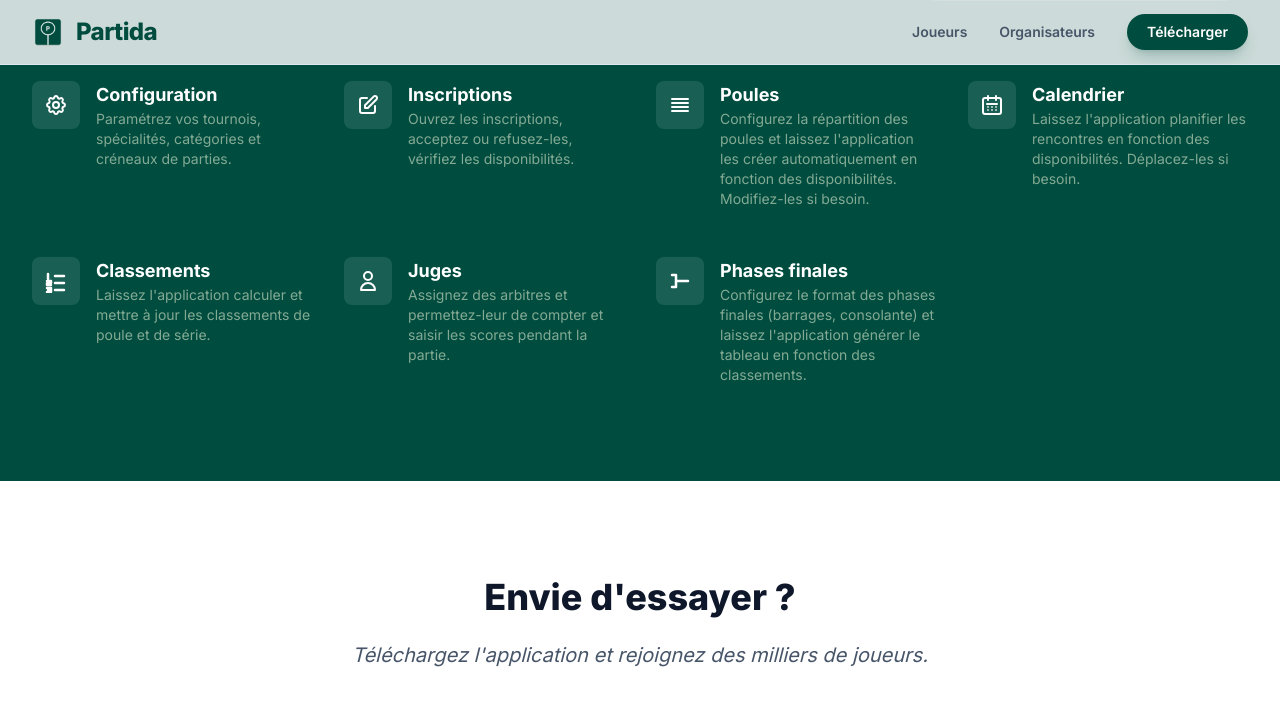
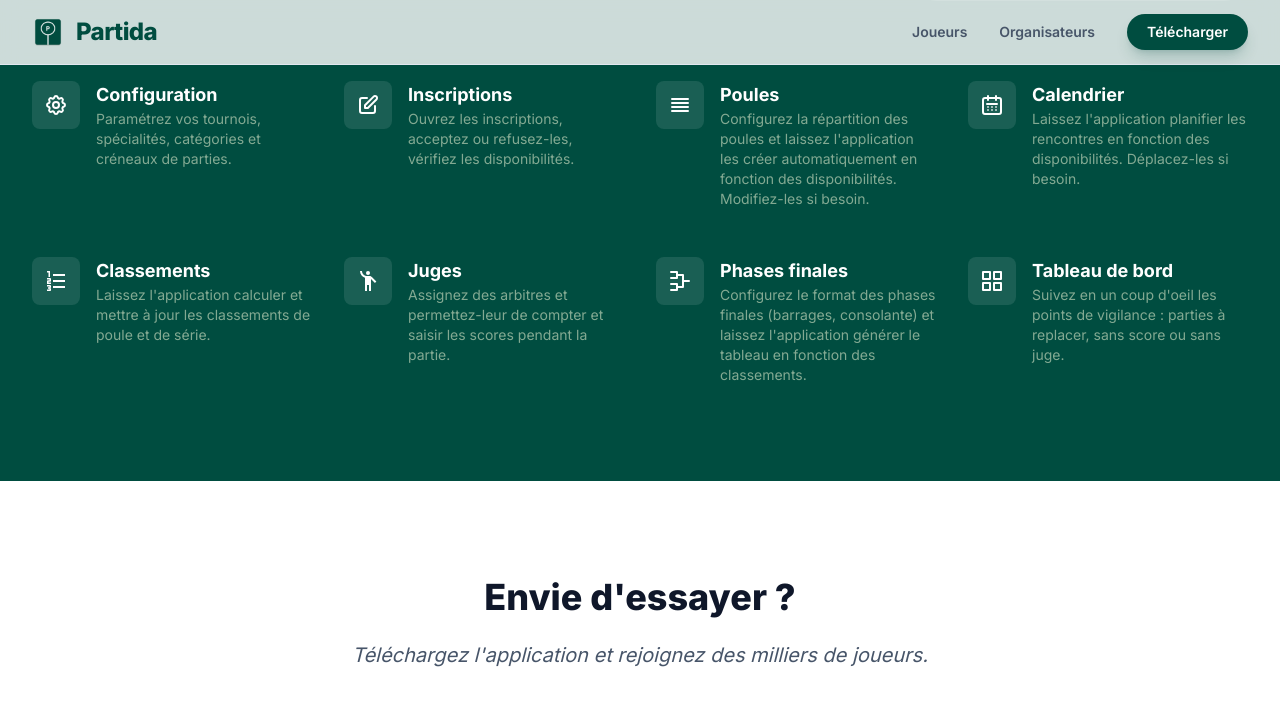
Before and after one commit to la-urre/Partida, a Jekyll site: the page index.html, which Jekyll copies as it is, in a window 1280 px wide and 900 px high, scrolled down 2388 px, cut to the strip 0-713 px from the top of the window. Shown: the top 706 px of the strip. Built offline with Jekyll 4.4.1, drawn with Linux system fonts in a browser that asks for light colours; nearby versions of some CDN libraries.

Commit message:
Fix content

```diff
--- a/index.html
+++ b/index.html
@@ -39,13 +39,10 @@
                     <img src="assets/img/app_icon.png" alt="Partida Logo" class="h-8 w-8">
                     <span class="text-2xl font-extrabold tracking-tight text-strongBasqueGreen">Partida</span>
                 </div>
-                <div class="hidden md:flex items-center space-x-8 text-sm font-semibold text-slate-600">
+                <div class="flex items-center space-x-4 sm:space-x-8 text-xs sm:text-sm font-semibold text-slate-600">
                     <a href="#features" class="hover:text-basqueGreen transition-colors">Joueurs</a>
                     <a href="#organizers" class="hover:text-basqueGreen transition-colors">Organisateurs</a>
-                    <a href="#download" class="bg-strongBasqueGreen text-white px-5 py-2 rounded-full hover:opacity-90 transition-all shadow-lg shadow-strongBasqueGreen/20">Télécharger</a>
-                </div>
-                <div class="md:hidden">
-                    <a href="#download" class="text-xs font-bold bg-basqueGreen text-white px-4 py-2 rounded-full">Installer</a>
+                    <a href="#download" class="bg-strongBasqueGreen text-white px-4 py-2 sm:px-5 sm:py-2 rounded-full hover:opacity-90 transition-all shadow-lg shadow-strongBasqueGreen/20">Télécharger</a>
                 </div>
             </div>
         </div>
@@ -218,8 +215,8 @@
                 <!-- Classements -->
                 <div class="flex items-start gap-4">
                     <div class="bg-white/10 p-3 rounded-lg shrink-0">
-                        <svg class="w-6 h-6" fill="none" stroke="currentColor" viewBox="0 0 24 24" stroke-width="2.5" stroke-linecap="round" stroke-linejoin="round">
-                            <path d="M4 5v5M3 12h4v2H3v2h4M3 19h4v2H4m3 0v2H3M11 7h9M11 14h9M11 21h9" />
+                        <svg class="w-6 h-6" fill="currentColor" viewBox="0 -960 960 960">
+                            <path d="M120-80v-60h100v-30h-60v-60h60v-30H120v-60h120q17 0 28.5 11.5T280-280v40q0 17-11.5 28.5T240-200q17 0 28.5 11.5T280-160v40q0 17-11.5 28.5T240-80H120Zm0-280v-110q0-17 11.5-28.5T160-510h60v-30H120v-60h120q17 0 28.5 11.5T280-560v70q0 17-11.5 28.5T240-450h-60v30h100v60H120Zm60-280v-180h-60v-60h120v240h-60Zm180 440v-80h480v80H360Zm0-240v-80h480v80H360Zm0-240v-80h480v80H360Z"/>
                         </svg>
                     </div>
                     <div>
@@ -230,8 +227,8 @@
                 <!-- Juges -->
                 <div class="flex items-start gap-4">
                     <div class="bg-white/10 p-3 rounded-lg shrink-0">
-                        <svg class="w-6 h-6" fill="none" stroke="currentColor" viewBox="0 0 24 24" stroke-width="2" stroke-linecap="round" stroke-linejoin="round">
-                            <path d="M16 7a4 4 0 11-8 0 4 4 0 018 0zM12 14a7 7 0 00-7 7h14a7 7 0 00-7-7z" />
+                        <svg class="w-6 h-6" fill="currentColor" viewBox="0 0 24 24">
+                            <circle cx="12" cy="4" r="2"/><path d="M15.89,8.11C15.5,7.72,14.83,7,13.53,7c-0.21,0-1.42,0-2.54,0C8.24,6.99,6,4.75,6,2H4c0,3.16,2.11,5.84,5,6.71V22h2v-6h2 v6h2V10.05L18.95,14l1.41-1.41L15.89,8.11z"/>
                         </svg>
                     </div>
                     <div>
@@ -242,13 +239,25 @@
                 <!-- Phases finales -->
                 <div class="flex items-start gap-4">
                     <div class="bg-white/10 p-3 rounded-lg shrink-0">
-                        <svg class="w-6 h-6" fill="none" stroke="currentColor" viewBox="0 0 24 24" stroke-width="2.5" stroke-linecap="round" stroke-linejoin="round">
-                            <path d="M4 6h4v12H4M8 12h12" />
+                        <svg class="w-6 h-6" fill="none" stroke="currentColor" viewBox="0 0 24 24" stroke-width="2" stroke-linecap="round" stroke-linejoin="round">
+                            <path d="M3 3h6v6H3M3 15h6v6H3M9 6h6v12H9M15 12h6" />
                         </svg>
                     </div>
                     <div>
                         <h4 class="font-bold text-lg">Phases finales</h4>
                         <p class="text-lightGreen/60 text-sm">Configurez le format des phases finales (barrages, consolante) et laissez l'application générer le tableau en fonction des classements.</p>
+                    </div>
+                </div>
+                <!-- Tableau de bord -->
+                <div class="flex items-start gap-4">
+                    <div class="bg-white/10 p-3 rounded-lg shrink-0">
+                        <svg class="w-6 h-6" fill="none" stroke="currentColor" viewBox="0 0 24 24" stroke-width="2" stroke-linecap="round" stroke-linejoin="round">
+                            <path d="M3 3h7v7H3zM14 3h7v7h-7zM14 14h7v7h-7zM3 14h7v7H3z"/>
+                        </svg>
+                    </div>
+                    <div>
+                        <h4 class="font-bold text-lg">Tableau de bord</h4>
+                        <p class="text-lightGreen/60 text-sm">Suivez en un coup d'oeil les points de vigilance : parties à replacer, sans score ou sans juge.</p>
                     </div>
                 </div>
             </div>
```
